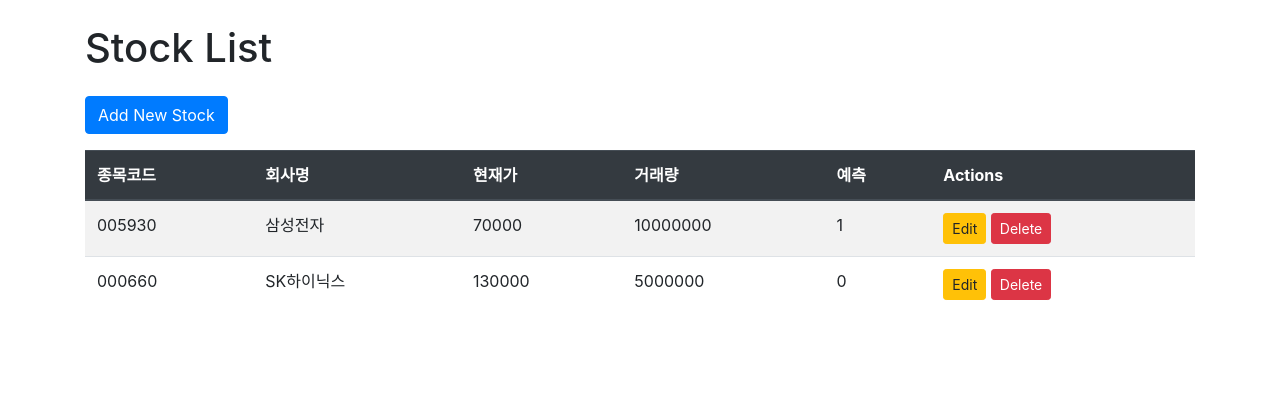
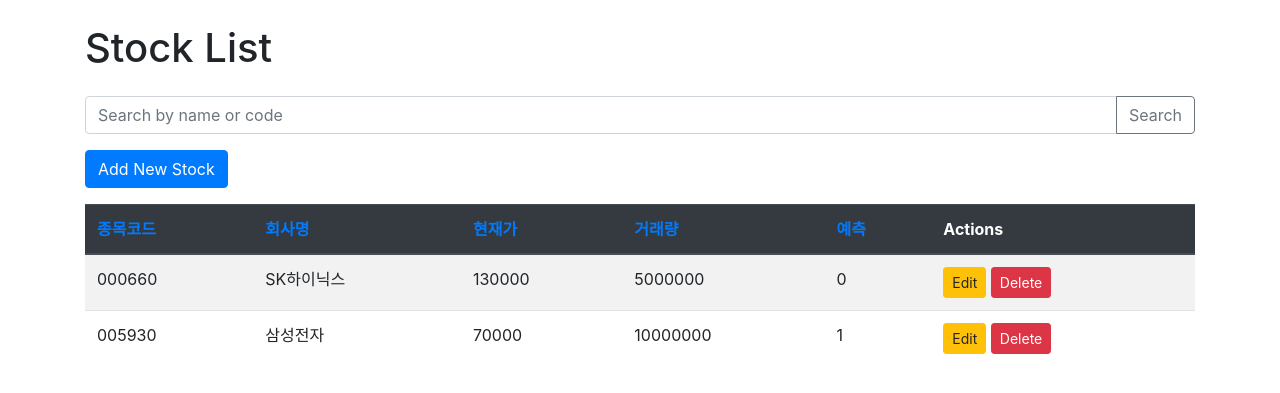
Before and after one commit to songpakopo/coding_assistant3, a Flask app: page / in a window 1280 px wide. Shown: the part 56-449 px from the top of the page. Run offline with Flask 3, Linux system fonts and the light colour scheme; some libraries are stand-ins or nearby versions.

Commit message:
페이지네이션, 정렬, 검색 기능 작성 완료

```diff
--- a/app.py
+++ b/app.py
@@ -1,12 +1,13 @@
-
 from flask import Flask, render_template, request, redirect, url_for
 import openpyxl
 import os
+import math
 
 app = Flask(__name__)
 
 # Excel file path
 EXCEL_FILE = 'stock.xlsx'
+PER_PAGE = 5
 
 def init_excel():
     """Create the Excel file with headers if it doesn't exist."""
@@ -22,10 +23,11 @@ def init_excel():
 
 @app.route('/')
 def index():
-    """Display all records from the Excel file."""
+    """Display records from the Excel file with pagination, sorting, and searching."""
     init_excel()
     workbook = openpyxl.load_workbook(EXCEL_FILE)
     sheet = workbook.active
+
     data = []
     # Read data starting from the second row
     for row_idx, row in enumerate(sheet.iter_rows(min_row=2, values_only=True), start=2):
@@ -38,7 +40,34 @@ def index():
                 'volume': row[4],
                 'prediction': row[5]
             })
-    return render_template('index.html', data=data)
+
+    # Search
+    search_query = request.args.get('search', '')
+    if search_query:
+        data = [item for item in data if search_query.lower() in str(item['name']).lower() or search_query.lower() in str(item['code']).lower()]
+
+    # Sorting
+    sort_by = request.args.get('sort_by', 'name')
+    sort_order = request.args.get('sort_order', 'asc')
+
+    if sort_by and sort_by in data[0]:
+        data.sort(key=lambda x: x[sort_by], reverse=sort_order == 'desc')
+
+    # Pagination
+    page = request.args.get('page', 1, type=int)
+    total_items = len(data)
+    total_pages = math.ceil(total_items / PER_PAGE)
+    start = (page - 1) * PER_PAGE
+    end = start + PER_PAGE
+    paginated_data = data[start:end]
+
+    return render_template('index.html',
+                           data=paginated_data,
+                           page=page,
+                           total_pages=total_pages,
+                           sort_by=sort_by,
+                           sort_order=sort_order,
+                           search_query=search_query)
 
 @app.route('/add', methods=['GET', 'POST'])
 def add():
--- a/templates/index.html
+++ b/templates/index.html
@@ -1,4 +1,3 @@
-
 {% extends 'layout.html' %}
 
 {% block title %}
@@ -7,15 +6,27 @@ Stock List
 
 {% block content %}
   <h1 class="mb-4">Stock List</h1>
+
+  <!-- Search Form -->
+  <form method="get" action="{{ url_for('index') }}" class="mb-3">
+    <div class="input-group">
+      <input type="text" name="search" class="form-control" placeholder="Search by name or code" value="{{ search_query }}">
+      <div class="input-group-append">
+        <button type="submit" class="btn btn-outline-secondary">Search</button>
+      </div>
+    </div>
+  </form>
+
   <a href="{{ url_for('add') }}" class="btn btn-primary mb-3">Add New Stock</a>
+
   <table class="table table-striped">
     <thead class="thead-dark">
       <tr>
-        <th>종목코드</th>
-        <th>회사명</th>
-        <th>현재가</th>
-        <th>거래량</th>
-        <th>예측</th>
+        <th><a href="{{ url_for('index', sort_by='code', sort_order='asc' if sort_by != 'code' or sort_order == 'desc' else 'desc', search=search_query) }}">종목코드</a></th>
+        <th><a href="{{ url_for('index', sort_by='name', sort_order='asc' if sort_by != 'name' or sort_order == 'desc' else 'desc', search=search_query) }}">회사명</a></th>
+        <th><a href="{{ url_for('index', sort_by='price', sort_order='asc' if sort_by != 'price' or sort_order == 'desc' else 'desc', search=search_query) }}">현재가</a></th>
+        <th><a href="{{ url_for('index', sort_by='volume', sort_order='asc' if sort_by != 'volume' or sort_order == 'desc' else 'desc', search=search_query) }}">거래량</a></th>
+        <th><a href="{{ url_for('index', sort_by='prediction', sort_order='asc' if sort_by != 'prediction' or sort_order == 'desc' else 'desc', search=search_query) }}">예측</a></th>
         <th>Actions</th>
       </tr>
     </thead>
@@ -35,4 +46,24 @@ Stock List
       {% endfor %}
     </tbody>
   </table>
+
+  <!-- Pagination -->
+  {% if total_pages > 1 %}
+  <nav aria-label="Page navigation">
+    <ul class="pagination">
+      {% if page > 1 %}
+      <li class="page-item"><a class="page-link" href="{{ url_for('index', page=page-1, sort_by=sort_by, sort_order=sort_order, search=search_query) }}">Previous</a></li>
+      {% endif %}
+
+      {% for p in range(1, total_pages + 1) %}
+      <li class="page-item {% if p == page %}active{% endif %}"><a class="page-link" href="{{ url_for('index', page=p, sort_by=sort_by, sort_order=sort_order, search=search_query) }}">{{ p }}</a></li>
+      {% endfor %}
+
+      {% if page < total_pages %}
+      <li class="page-item"><a class="page-link" href="{{ url_for('index', page=page+1, sort_by=sort_by, sort_order=sort_order, search=search_query) }}">Next</a></li>
+      {% endif %}
+    </ul>
+  </nav>
+  {% endif %}
+
 {% endblock %}
```
Also changed, not shown: 2 other files.
